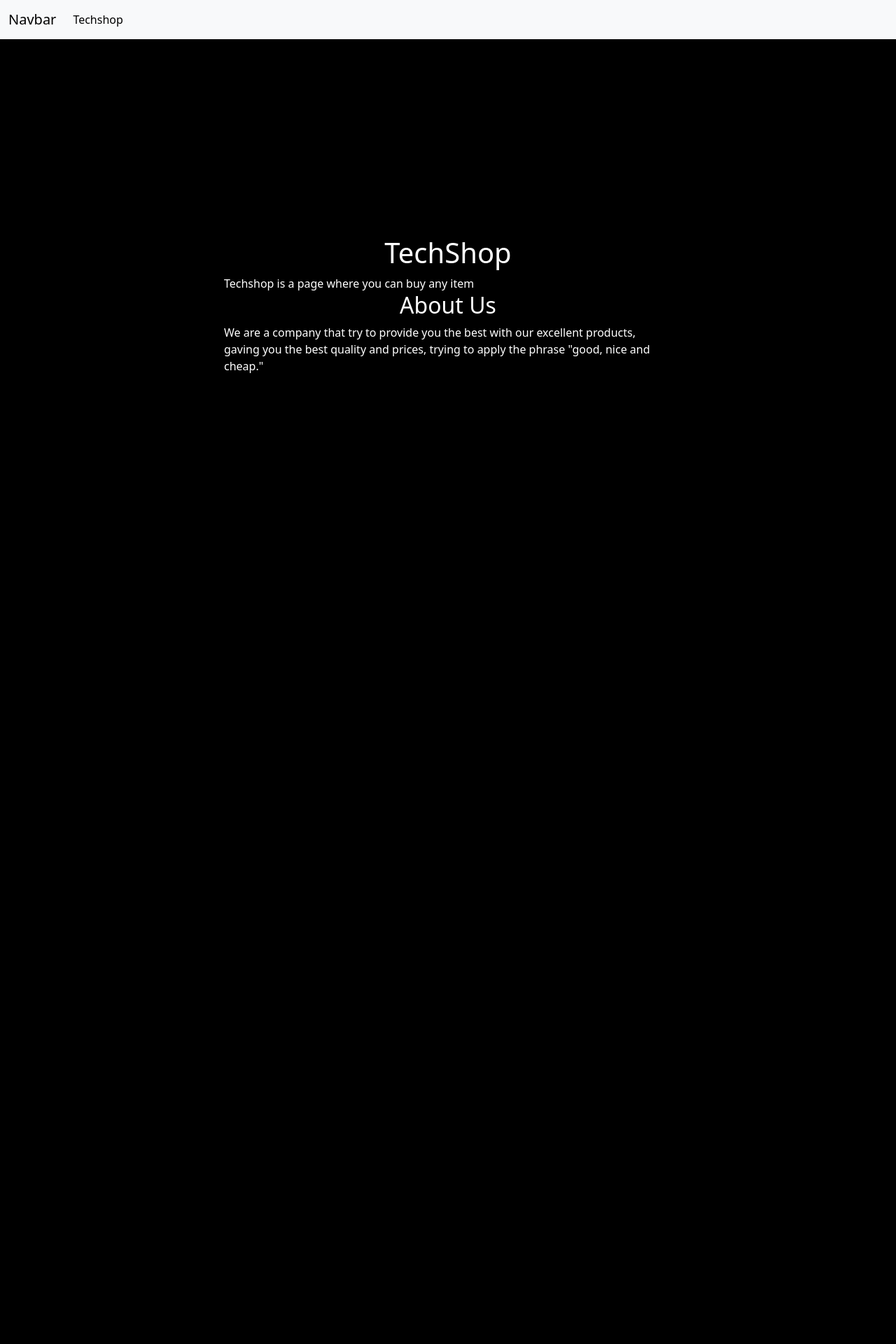
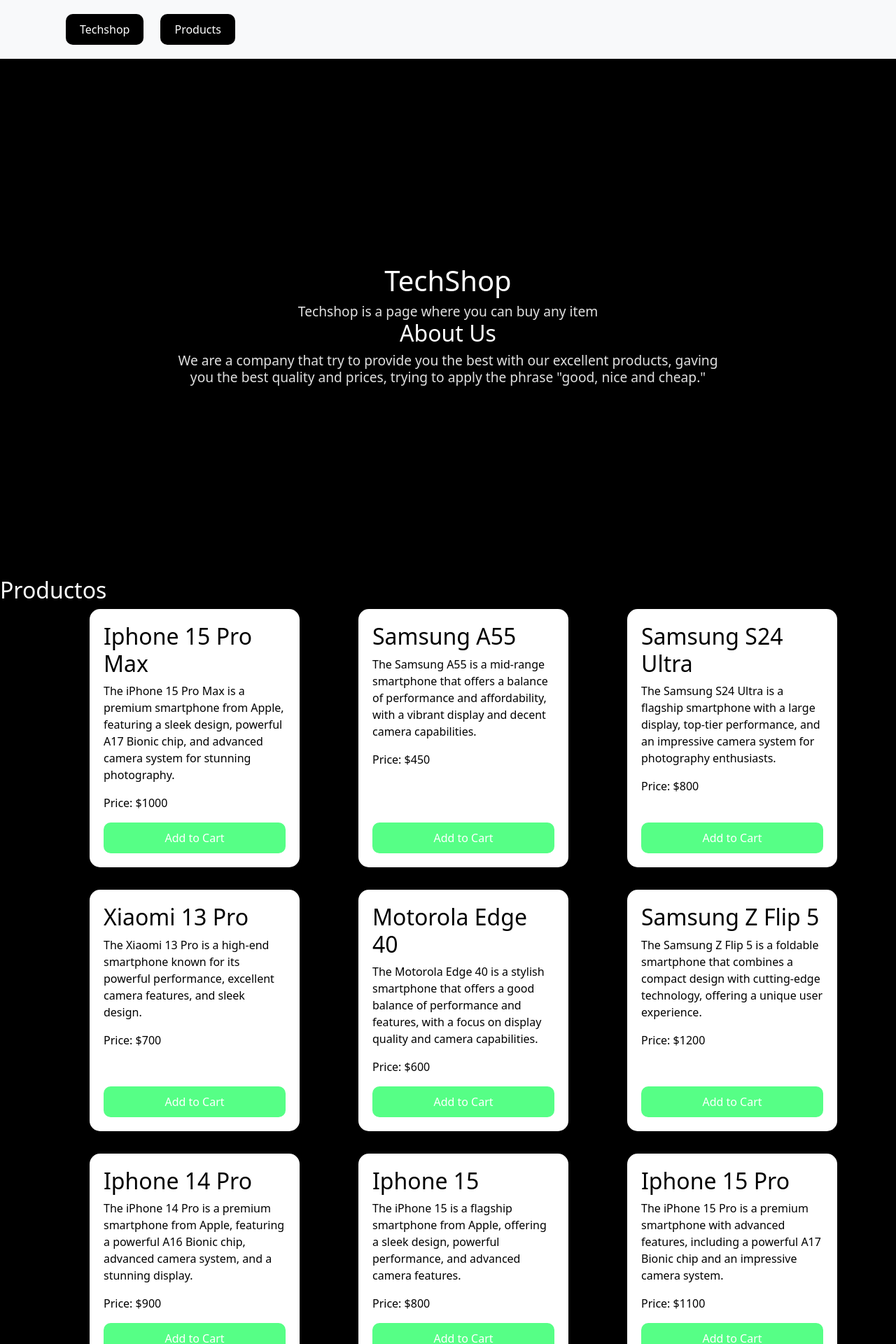
Before and after one commit to Benjaa4/react-curso, a React (Vite) app: page /productos in a window 1280 px wide. Shown: the top 1920 px of the page at 70% size. Before the commit the page ends 800 px from the top, so only its background shows below. Built offline with nearby package versions, Linux system fonts and the light colour scheme.

Commit message:
pre entrega final

```diff
--- a/src/App.jsx
+++ b/src/App.jsx
@@ -12,7 +12,8 @@
       <Navbar />
       <Text />
       <Routes>
-        <Route path="/" element={<ItemListContainer />} />
+        <Route path="/productos" element={<ItemListContainer />} />
+
       </Routes>
 
     </BrowserRouter>
--- a/src/Item.jsx
+++ b/src/Item.jsx
@@ -30,12 +30,13 @@
     };
 
     return (
-        <div>
+        <div className='containerProducts'>
 
             {products.map(product => (
                 <div key={product.id} className='product'>
-                    <ItemDetail item={product} />
+                    {<ItemDetail item={product} />}
                     <button onClick={() => agregarCarrito(product)}>Add to Cart</button>
+
 
 
                 </div>
--- a/src/ItemDetail/ItemDetail.jsx
+++ b/src/ItemDetail/ItemDetail.jsx
@@ -7,7 +7,6 @@
             <h2>{item.name}</h2>
             <p>{item.detail}</p>
             <p>Price: ${item.price}</p>
-
         </div>
     );
 }
--- a/src/ItemListContainer.css
+++ b/src/ItemListContainer.css
@@ -1,8 +1,13 @@
 .product {
+  display: flex;
+  flex-direction: column;
   color: black;
   background-color: white;
   border-radius: 15px;
   margin-bottom: 2rem;
+  padding: 20px;
+  width: 300px;
+  justify-content: space-between;
 }
 
 .product:hover {
@@ -20,6 +25,18 @@
 }
 
 containerP {
-  flex-direction: column;
+  flex-direction: row;
   display: flex;
 }
+
+.containerProducts {
+  display: grid;
+  grid-template-columns: repeat(3, minmax(300px, 1fr));
+  margin-left: 10%;
+}
+
+@media screen and (max-width: 768px) {
+  .containerProducts {
+    grid-template-columns: repeat(1, minmax(300px, 1fr));
+  }
+}
--- a/src/Navbar.css
+++ b/src/Navbar.css
@@ -1,4 +1,12 @@
 .nvheader {
   margin-bottom: 20px;
-  background-color: red;
 }
+.navbar-btn {
+  background-color: #000000;
+  color: white;
+  border: none;
+  padding: 10px 20px;
+  border-radius: 10px;
+  cursor: pointer;
+  margin: 12px;
+}
--- a/src/Navbar.jsx
+++ b/src/Navbar.jsx
@@ -1,14 +1,19 @@
 
+import { useNavigate } from "react-router";
 import "./Navbar.css";
 
 function Navbar() {
+  const navigate = useNavigate();
+  const handleClick = () => {
+    navigate("/productos");
+  };
+  const handleClick2 = () => {
+    navigate("/");
+  }
   return (
     <header className="nvheader">
       <nav className="navbar navbar-expand-lg bg-body-tertiary">
-        <div className="container-fluid">
-          <a className="navbar-brand" href="#">
-            Navbar
-          </a>
+        <div className="container-fluid container">
           <button
             className="navbar-toggler"
             type="button"
@@ -23,9 +28,12 @@
           <div className="collapse navbar-collapse" id="navbarNav">
             <ul className="navbar-nav">
               <li className="nav-item">
-                <a className="nav-link active" aria-current="page" href="#">
+                <button className="navbar-btn" aria-current="page" href="#" onClick={handleClick2}>
                   Techshop
-                </a>
+                </button>
+              </li>
+              <li>
+                <button className="navbar-btn" onClick={handleClick}>Products</button>
               </li>
             </ul>
           </div>
--- a/src/TextPage.css
+++ b/src/TextPage.css
@@ -10,5 +10,8 @@
 .TextPage p {
   line-height: 1.5rem;
   margin: 0 1rem;
-  width: 50%;
+  font-size: 1.2rem;
+  color: #e0e0e0;
+  text-align: center;
+  max-width: 800px;
 }
--- a/src/productos.js
+++ b/src/productos.js
@@ -41,4 +41,39 @@
     detail:
       "The Samsung Z Flip 5 is a foldable smartphone that combines a compact design with cutting-edge technology, offering a unique user experience.",
   },
+  {
+    id: 7,
+    name: "Iphone 14 Pro",
+    price: 900,
+    detail:
+      "The iPhone 14 Pro is a premium smartphone from Apple, featuring a powerful A16 Bionic chip, advanced camera system, and a stunning display.",
+  },
+  {
+    id: 8,
+    name: "Iphone 15",
+    price: 800,
+    detail:
+      "The iPhone 15 is a flagship smartphone from Apple, offering a sleek design, powerful performance, and advanced camera features.",
+  },
+  {
+    id: 9,
+    name: "Iphone 15 Pro",
+    price: 1100,
+    detail:
+      "The iPhone 15 Pro is a premium smartphone with advanced features, including a powerful A17 Bionic chip and an impressive camera system.",
+  },
+  {
+    id: 10,
+    name: "Samsung S24",
+    price: 700,
+    detail:
+      "The Samsung S24 is a flagship smartphone that offers top-tier performance, a stunning display, and an advanced camera system.",
+  },
+  {
+    id: 11,
+    name: "Xiaomi 13",
+    price: 600,
+    detail:
+      "The Xiaomi 13 is a high-performance smartphone with a sleek design, powerful camera capabilities, and a vibrant display.",
+  },
 ];
```
